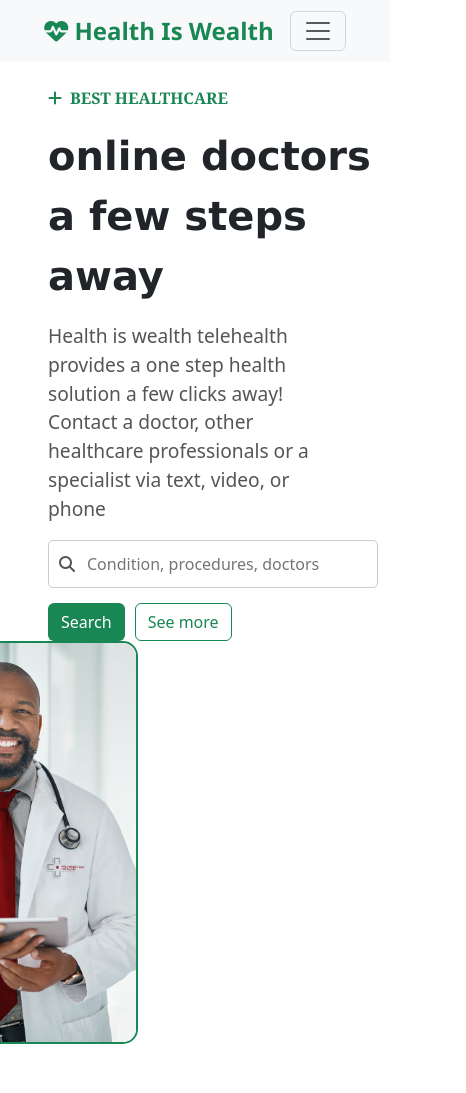
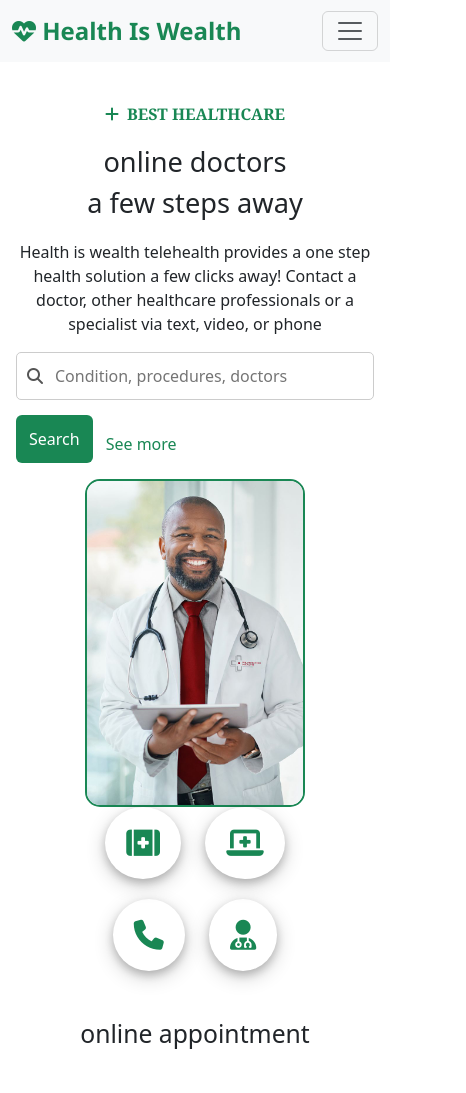
Before and after one commit to imanasseh03-ui/health, a website: page index.html in a window 390 px wide. Shown: the top 1093 px of the page, 466 px wide, since content can reach past the window. Drawn offline with nearby package versions, Linux system fonts and the light colour scheme.

Commit message:
make the website responsive with some CSS code

```diff
--- a/styles.css
+++ b/styles.css
@@ -1,5 +1,5 @@
 .navbar .container-fluid {
-    justify-content: center;
+    justify-content: space-between;
 }
 .navbar-brand {
     font-size: 1.5rem;
@@ -16,7 +16,13 @@
     max-width: 270px;
   border: 2px solid #198754;
   border-radius: 15px;
-    margin-right: 15rem;
+}
+
+@media (max-width: 992px) {
+  .doctor-img {
+    margin: 0 auto;
+    max-width: 220px;
+  }
 }
 
 .hero-container {
@@ -25,6 +31,14 @@
 
 .hero-text-col {
   padding-left: 3rem;
+}
+
+@media (max-width: 768px) {
+  .hero-text-col {
+    padding-left: 1rem;
+    padding-right: 1rem;
+    text-align: center;
+  }
 }
 
 .hero-subtitle {
@@ -38,18 +52,28 @@
     margin-right: 0.5rem;
 }
 
+@media (max-width: 768px) {
   .hero-title {
-    font-size: 2.5rem;
-    font-weight: bold;
-    font-family: Verdana, Geneva, Tahoma, sans-serif;
+    font-size: 2rem;
   }
 
   .hero-desc {
+    font-size: 1rem;
+    max-width: 100%;
+  }
+}
+
+@media (max-width: 576px) {
+  .hero-title {
+    font-size: 1.7rem;
+  }
+}
+/* .hero-desc {
     margin-top: 1rem;
     color: #555;
     max-width: 90%;
     font-size: 1.2rem;
-}
+} */
 
 .search-btn {
     background-color: #198754;
@@ -75,40 +99,34 @@
     color: #777;
 }
 
+@media (max-width: 576px) {
   .see-more-btn {
-    background-color: transparent;
-    border: 1px solid #198754;
+    margin-left: 0;
+    margin-top: 10px;
     color: #198754;
-    margin-left: 10px;
+  }
 }
 
+@media (max-width: 992px) {
   .appointment-container {
-    margin-top: 5rem;
-    display: flex;
-    align-items: center;
-    justify-content: space-between;
+    flex-direction: column;
+    text-align: center;
   }
 
-.appointment-container h2 {
-    text-transform: uppercase;
-    text-align: left;
-    font-size: 2.5rem;
-    white-space: nowrap;
+  .appointment-container h2,
+  .appointment-container p {
+    text-align: center;
+    white-space: normal;
   }
-.appointment-container p {
-    max-width: 400px;
-    font-size: 1.2rem;
-    text-align: left
 }
-
+@media (max-width: 768px) {
   .icons-container {
-    display: flex;
-    flex-direction: column;
-    align-items: flex-start;
+    align-items: center;
   }
 
   .icons-container div {
-    display: flex;
+    justify-content: center;
+  }
 }
 
 .icons-container div:first-child {
@@ -156,3 +174,36 @@
 .search-bar input:focus {
     outline: none;
 }
+
+
+/* =========================
+   RESPONSIVE FIXES
+========================= */
+
+@media (max-width: 992px) {
+  .doctor-img {
+    margin: 0 auto;
+  }
+
+  .appointment-container {
+    flex-direction: column;
+    gap: 2rem;
+  }
+}
+
+@media (max-width: 768px) {
+  .hero-text-col {
+    padding: 1rem;
+    text-align: center;
+  }
+
+  .icons-container {
+    align-items: center;
+  }
+}
+
+@media (max-width: 576px) {
+  .hero-title {
+    font-size: 1.7rem;
+  }
+}
```
Lines whose indentation alone changed are shown as unchanged.
